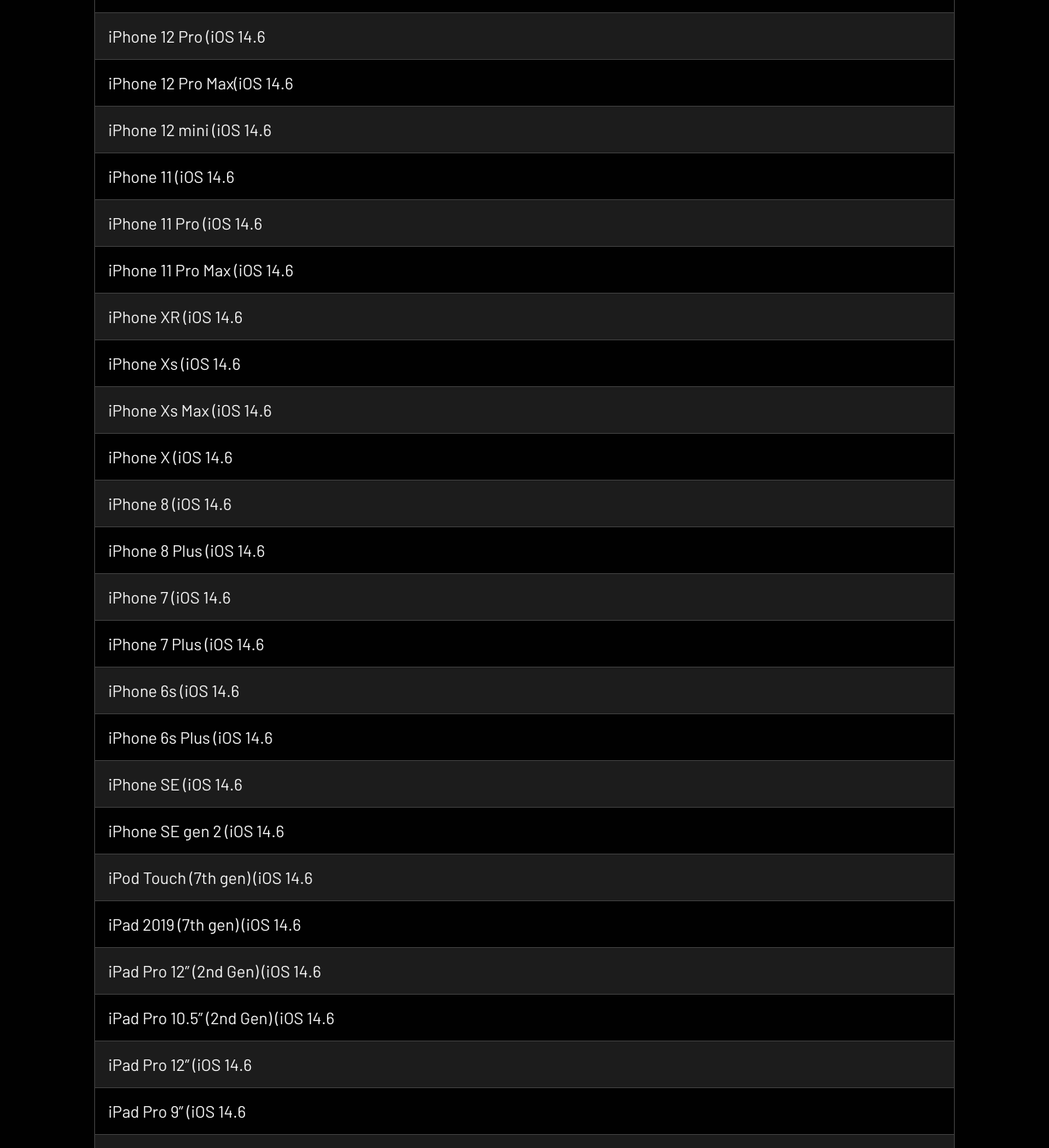
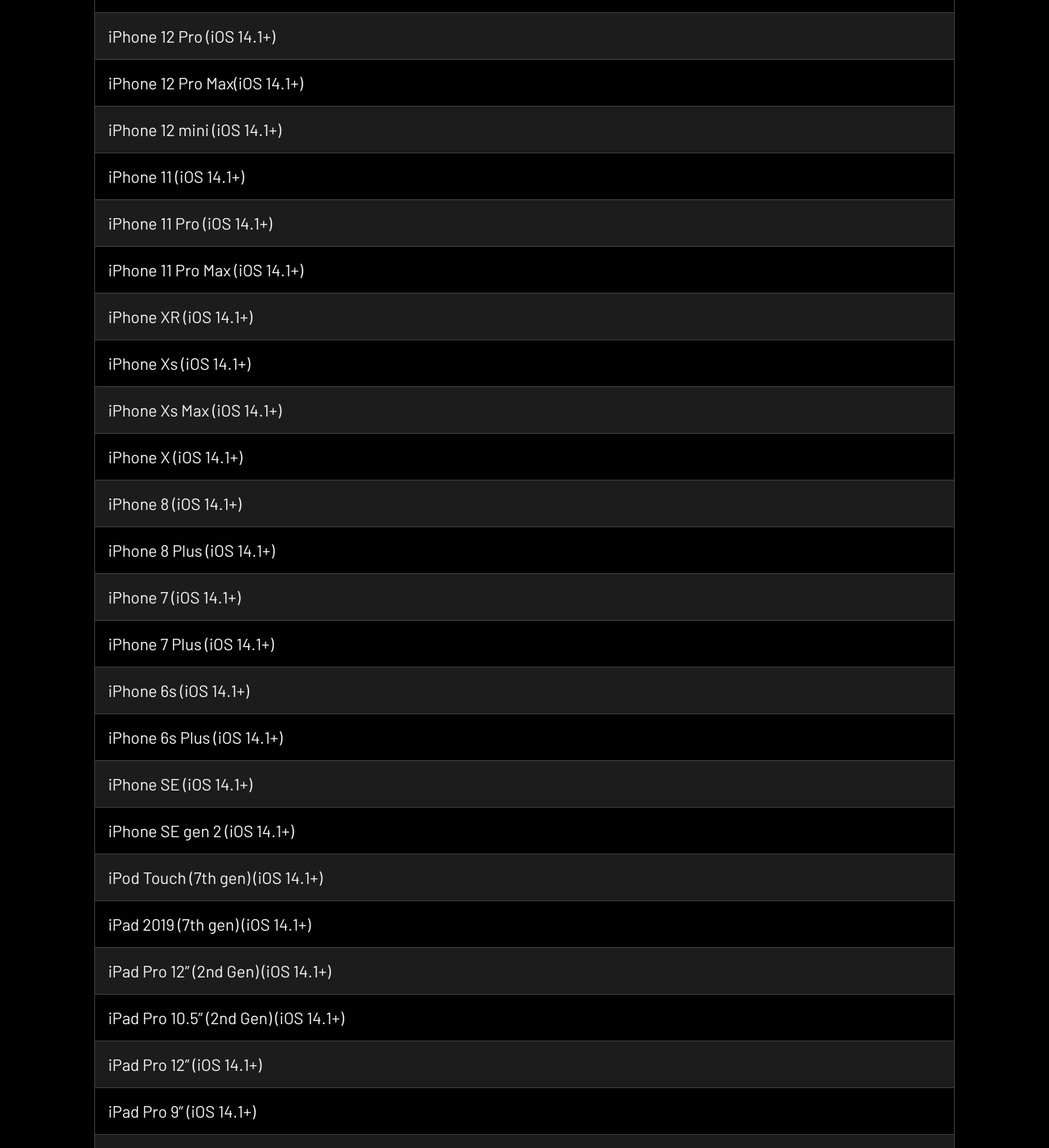
Before and after one commit to Meshbits/piratewallet.github.io, a Jekyll site: the page built from appinfo/index.md, in a window 1280 px wide and 1400 px high, scrolled down 337 px. Shown: the whole window at 82% size. Built offline with Jekyll 4.4.1, drawn with Linux system fonts in a browser that asks for light colours; our own code applies the rules of GitHub Pages for plain Markdown files; some of the changed text lies outside the part shown.

Commit message:
update iOS version and add missing closing bracket

```diff
--- a/appinfo/index.md
+++ b/appinfo/index.md
@@ -9,36 +9,36 @@ layout: post
 
 | iOS 14.1+ |
 | --------- |
-| iPhone 12 (iOS 14.6 |
-| iPhone 12 Pro (iOS 14.6 |
-| iPhone 12 Pro Max(iOS 14.6 |
-| iPhone 12 mini (iOS 14.6 |
-| iPhone 11 (iOS 14.6 |
-| iPhone 11 Pro (iOS 14.6 |
-| iPhone 11 Pro Max (iOS 14.6 |
-| iPhone XR (iOS 14.6 |
-| iPhone Xs (iOS 14.6 |
-| iPhone Xs Max (iOS 14.6 |
-| iPhone X (iOS 14.6 |
-| iPhone 8 (iOS 14.6 |
-| iPhone 8 Plus (iOS 14.6 |
-| iPhone 7 (iOS 14.6 |
-| iPhone 7 Plus (iOS 14.6 |
-| iPhone 6s (iOS 14.6 |
-| iPhone 6s Plus (iOS 14.6 |
-| iPhone SE (iOS 14.6 |
-| iPhone SE gen 2 (iOS 14.6 |
-| iPod Touch (7th gen) (iOS 14.6 |
-| iPad 2019 (7th gen) (iOS 14.6 |
-| iPad Pro 12” (2nd Gen) (iOS 14.6 |
-| iPad Pro 10.5” (2nd Gen) (iOS 14.6 |
-| iPad Pro 12” (iOS 14.6 |
-| iPad Pro 9” (iOS 14.6 |
-| iPad 9.7” (2017)(iOS 14.6 |
-| iPad Mini 5 (iOS 14.6 |
-| iPad Mini 4 (iOS 14.6 |
-| iPad Air (3rd gen) (iOS 14.6 |
-| iPad Air 2 (iOS 14.6 |
+| iPhone 12 (iOS 14.1+) |
+| iPhone 12 Pro (iOS 14.1+) |
+| iPhone 12 Pro Max(iOS 14.1+) |
+| iPhone 12 mini (iOS 14.1+) |
+| iPhone 11 (iOS 14.1+) |
+| iPhone 11 Pro (iOS 14.1+) |
+| iPhone 11 Pro Max (iOS 14.1+) |
+| iPhone XR (iOS 14.1+) |
+| iPhone Xs (iOS 14.1+) |
+| iPhone Xs Max (iOS 14.1+) |
+| iPhone X (iOS 14.1+) |
+| iPhone 8 (iOS 14.1+) |
+| iPhone 8 Plus (iOS 14.1+) |
+| iPhone 7 (iOS 14.1+) |
+| iPhone 7 Plus (iOS 14.1+) |
+| iPhone 6s (iOS 14.1+) |
+| iPhone 6s Plus (iOS 14.1+) |
+| iPhone SE (iOS 14.1+) |
+| iPhone SE gen 2 (iOS 14.1+) |
+| iPod Touch (7th gen) (iOS 14.1+) |
+| iPad 2019 (7th gen) (iOS 14.1+) |
+| iPad Pro 12” (2nd Gen) (iOS 14.1+) |
+| iPad Pro 10.5” (2nd Gen) (iOS 14.1+) |
+| iPad Pro 12” (iOS 14.1+) |
+| iPad Pro 9” (iOS 14.1+) |
+| iPad 9.7” (2017)(iOS 14.1+) |
+| iPad Mini 5 (iOS 14.1+) |
+| iPad Mini 4 (iOS 14.1+) |
+| iPad Air (3rd gen) (iOS 14.1+) |
+| iPad Air 2 (iOS 14.1+) |
 
 
 # Changelog
```
